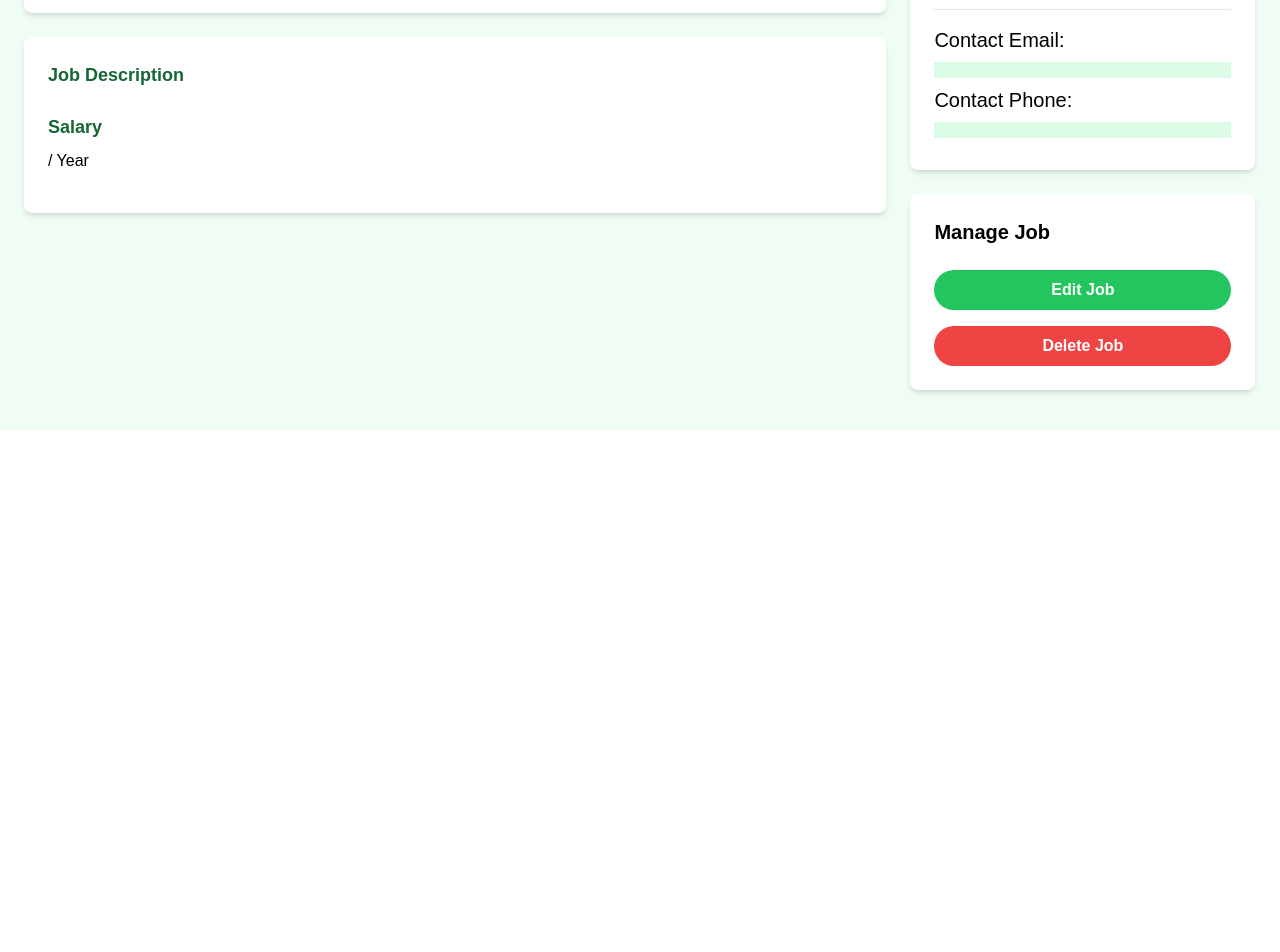
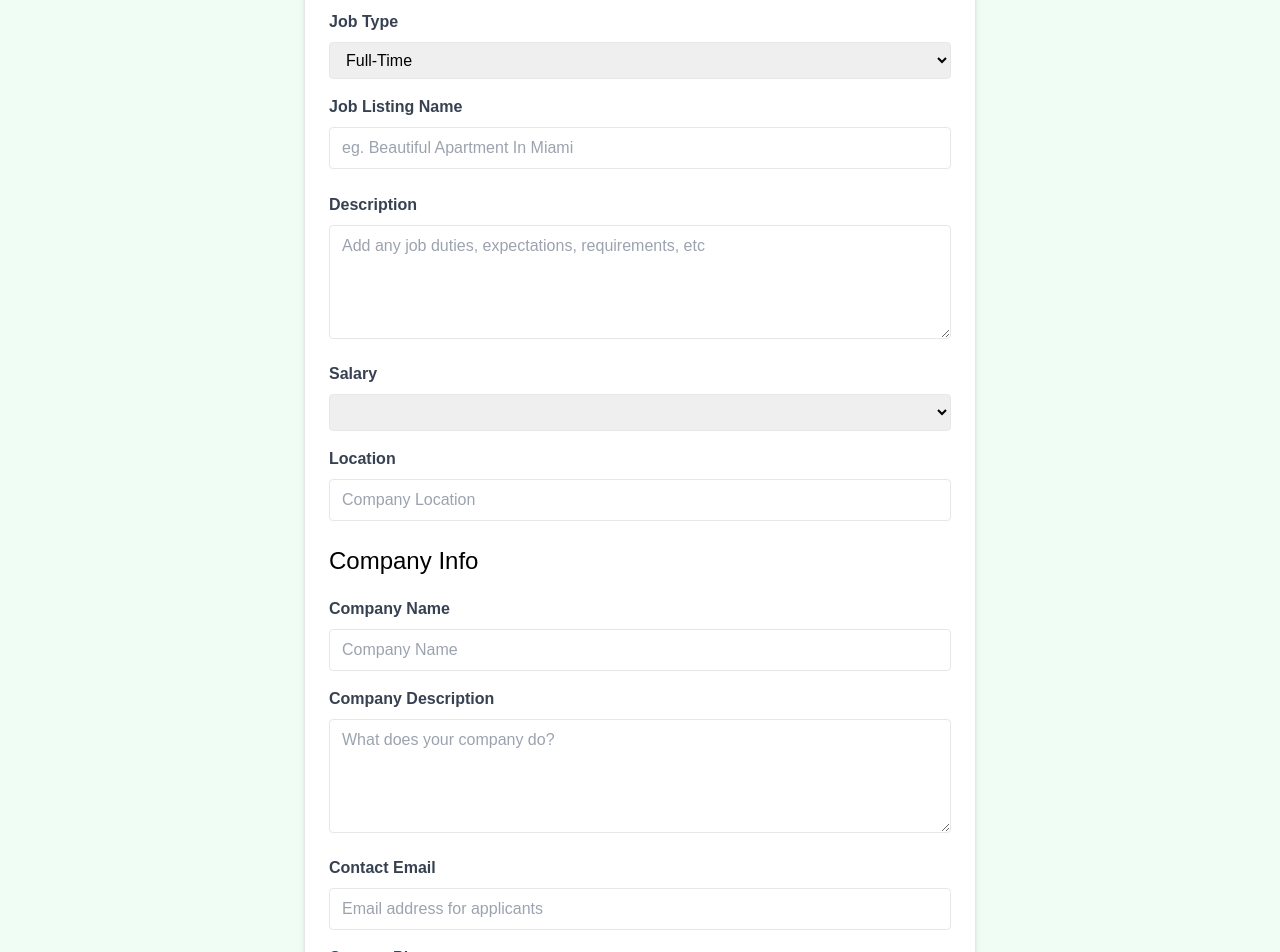
Before and after one commit to Asad9299/vue-job-listing-for-beginners, a Vue app: page /jobs/add in a window 1280 px wide. Shown: the part 260-1212 px from the top of the page. Before the commit the page ends 800 px from the top, so only its background shows below. Built offline with nearby package versions, Linux system fonts and the light colour scheme; no server answers.

Commit message:
Add Job View and API Integrated

```diff
--- a/src/jobs.json
+++ b/src/jobs.json
@@ -1,7 +1,7 @@
 {
-    "jobs": [
+  "jobs": [
     {
-      "id": 1,
+      "id": "1",
       "title": "Senior Vue Developer",
       "type": "Full-Time",
       "description": "We are seeking a talented Front-End Developer to join our team in Boston, MA. The ideal candidate will have strong skills in HTML, CSS, and JavaScript, with experience working with modern JavaScript frameworks such as Vue or Angular.",
@@ -15,7 +15,7 @@
       }
     },
     {
-      "id": 2,
+      "id": "2",
       "title": "Front-End Engineer (Vue)",
       "type": "Full-Time",
       "description": "Join our team as a Front-End Developer in sunny Miami, FL. We are looking for a motivated individual with a passion for crafting beautiful and responsive web applications. Experience with UI/UX design principles and a strong attention to detail are highly desirable.",
@@ -29,7 +29,7 @@
       }
     },
     {
-      "id": 3,
+      "id": "3",
       "title": "Vue.js Developer",
       "type": "Full-Time",
       "description": "Are you passionate about front-end development? Join our team in vibrant Brooklyn, NY, and work on exciting projects that make a difference. We offer competitive compensation and a collaborative work environment where your ideas are valued.",
@@ -43,7 +43,7 @@
       }
     },
     {
-      "id": 4,
+      "id": "4",
       "title": "Vue Front-End Developer",
       "type": "Part-Time",
       "description": "Join our team as a Part-Time Front-End Developer in beautiful Pheonix, AZ. We are looking for a self-motivated individual with a passion for creating engaging user experiences. This position offers flexible hours and the opportunity to work remotely.",
@@ -57,7 +57,7 @@
       }
     },
     {
-      "id": 5,
+      "id": "5",
       "title": "Full Stack Vue Developer",
       "type": "Full-Time",
       "description": "Exciting opportunity for a Full-Time Front-End Developer in bustling Atlanta, GA. We are seeking a talented individual with a passion for building elegant and scalable web applications. Join our team and make an impact!",
@@ -71,7 +71,7 @@
       }
     },
     {
-      "id": 6,
+      "id": "6",
       "title": "Vue Native Developer",
       "type": "Full-Time",
       "description": "Join our team as a Front-End Developer in beautiful Portland, OR. We are looking for a skilled and enthusiastic individual to help us create innovative web solutions. Competitive salary and great benefits package available.",
@@ -83,6 +83,48 @@
         "contactEmail": "contact@ipsumlorem.com",
         "contactPhone": "555-555-5555"
       }
+    },
+    {
+      "id": "0c0d",
+      "type": "Remote",
+      "title": "Devin Parker",
+      "description": "Eiusmod velit ullam ",
+      "salary": "$70K - $80K",
+      "location": "Dolor non id beatae ",
+      "company": {
+        "name": "Kelly and Merrill Inc",
+        "description": "Non nihil est et nul",
+        "contactEmail": "dumuzo@mailinator.com",
+        "contactPhone": "+1 (277) 449-9405"
+      }
+    },
+    {
+      "id": "e95c",
+      "type": "Full-Time",
+      "title": "Serena Wilkinson",
+      "description": "Sint voluptatem Exp",
+      "salary": "$80K - $90K",
+      "location": "Eum deserunt ea nobi",
+      "company": {
+        "name": "Lopez Anderson Inc",
+        "description": "In cum enim veniam ",
+        "contactEmail": "femanufe@mailinator.com",
+        "contactPhone": "+1 (926) 229-4787"
+      }
+    },
+    {
+      "id": "8385",
+      "type": "Full-Time",
+      "title": "Adena Buckner",
+      "description": "Nisi hic ut voluptat",
+      "salary": "$80K - $90K",
+      "location": "Culpa unde possimus",
+      "company": {
+        "name": "Conway and Cohen LLC",
+        "description": "Suscipit dolore ulla",
+        "contactEmail": "popu@mailinator.com",
+        "contactPhone": "+1 (444) 263-9829"
+      }
     }
   ]
 }
--- a/src/routes/index.js
+++ b/src/routes/index.js
@@ -2,6 +2,7 @@
 import HomeView from "@/views/HomeView.vue";
 import JobsView from "@/views/JobsView.vue";
 import JobView from "@/views/JobView.vue";
+import AddJobView from "@/views/AddJobView.vue";
 import NotFoundView from "@/views/NotFoundView.vue";
 
 const router = createRouter({
@@ -18,6 +19,11 @@
             component: JobsView
         },
         {
+            path: '/jobs/add',
+            name: 'job-add',
+            component: AddJobView
+        },
+        {
             path: '/jobs/:id',
             name: 'job',
             component: JobView
--- /dev/null
+++ b/src/views/AddJobView.vue
@@ -0,0 +1,213 @@
+<script setup>
+import router from '@/routes';
+import axios from 'axios';
+import { reactive } from 'vue';
+
+    const form = reactive({
+        type: 'Full-Time',
+        title: '',
+        description: '',
+        salary: '',
+        location: '',
+        company:  {
+            name: '',
+            description: '',
+            contactEmail: '',
+            contactPhone: '',
+        },
+    });
+
+    const saveJob = async () => {
+        const newJob = {
+            type: form.type,
+            title: form.title,
+            description: form.description,
+            salary: form.salary,
+            location: form.location,
+            company:  {
+                name: form.company.name,
+                description: form.company.description,
+                contactEmail: form.company.contactEmail,
+                contactPhone: form.company.contactPhone,
+            }
+        }
+        const response = await axios.post('/api/jobs', newJob);
+        router.push(`/jobs/${response.data.id}`);
+    };
+</script>
+
+<template>
+
+    <section class="bg-green-50">
+      <div class="container m-auto max-w-2xl py-24">
+        <div
+          class="bg-white px-6 py-8 mb-4 shadow-md rounded-md border m-4 md:m-0"
+        >
+          <form @submit.prevent="saveJob()">
+            <h2 class="text-3xl text-center font-semibold mb-6">Add Job</h2>
+
+            <div class="mb-4">
+              <label for="type" class="block text-gray-700 font-bold mb-2"
+                >Job Type</label
+              >
+              <select
+                v-model="form.type"
+                id="type"
+                name="type"
+                class="border rounded w-full py-2 px-3"
+                required
+              >
+                <option value="Full-Time">Full-Time</option>
+                <option value="Part-Time">Part-Time</option>
+                <option value="Remote">Remote</option>
+                <option value="Internship">Internship</option>
+              </select>
+            </div>
+
+            <div class="mb-4">
+              <label class="block text-gray-700 font-bold mb-2"
+                >Job Listing Name</label
+              >
+              <input
+                v-model="form.title"
+                type="text"
+                id="name"
+                name="name"
+                class="border rounded w-full py-2 px-3 mb-2"
+                placeholder="eg. Beautiful Apartment In Miami"
+                required
+              />
+            </div>
+            <div class="mb-4">
+              <label
+                for="description"
+                class="block text-gray-700 font-bold mb-2"
+                >Description</label
+              >
+              <textarea
+                v-model="form.description"
+                id="description"
+                name="description"
+                class="border rounded w-full py-2 px-3"
+                rows="4"
+                placeholder="Add any job duties, expectations, requirements, etc"
+              ></textarea>
+            </div>
+
+            <div class="mb-4">
+              <label for="type" class="block text-gray-700 font-bold mb-2"
+                >Salary</label
+              >
+              <select
+                v-model="form.salary"
+                id="salary"
+                name="salary"
+                class="border rounded w-full py-2 px-3"
+                required
+              >
+                <option value="Under $50K">under $50K</option>
+                <option value="$50K - $60K">$50 - $60K</option>
+                <option value="$60K - $70K">$60 - $70K</option>
+                <option value="$70K - $80K">$70 - $80K</option>
+                <option value="$80K - $90K">$80 - $90K</option>
+                <option value="$90K - $100K">$90 - $100K</option>
+                <option value="$100K - $125K">$100 - $125K</option>
+                <option value="$125K - $150K">$125 - $150K</option>
+                <option value="$150K - $175K">$150 - $175K</option>
+                <option value="$175K - $200K">$175 - $200K</option>
+                <option value="Over $200K">Over $200K</option>
+              </select>
+            </div>
+
+            <div class="mb-4">
+              <label class="block text-gray-700 font-bold mb-2">
+                Location
+              </label>
+              <input
+                v-model="form.location"
+                type="text"
+                id="location"
+                name="location"
+                class="border rounded w-full py-2 px-3 mb-2"
+                placeholder="Company Location"
+                required
+              />
+            </div>
+
+            <h3 class="text-2xl mb-5">Company Info</h3>
+
+            <div class="mb-4">
+              <label for="company" class="block text-gray-700 font-bold mb-2"
+                >Company Name</label
+              >
+              <input
+                v-model="form.company.name"
+                type="text"
+                id="company"
+                name="company"
+                class="border rounded w-full py-2 px-3"
+                placeholder="Company Name"
+              />
+            </div>
+
+            <div class="mb-4">
+              <label
+                for="company_description"
+                class="block text-gray-700 font-bold mb-2"
+                >Company Description</label
+              >
+              <textarea
+                v-model="form.company.description"
+                id="company_description"
+                name="company_description"
+                class="border rounded w-full py-2 px-3"
+                rows="4"
+                placeholder="What does your company do?"
+              ></textarea>
+            </div>
+
+            <div class="mb-4">
+              <label
+                for="contact_email"
+                class="block text-gray-700 font-bold mb-2"
+                >Contact Email</label
+              >
+              <input
+                v-model="form.company.contactEmail"
+                type="email"
+                id="contact_email"
+                name="contact_email"
+                class="border rounded w-full py-2 px-3"
+                placeholder="Email address for applicants"
+                required
+              />
+            </div>
+            <div class="mb-4">
+              <label
+                for="contact_phone"
+                class="block text-gray-700 font-bold mb-2"
+                >Contact Phone</label
+              >
+              <input
+                v-model="form.company.contactPhone"
+                type="tel"
+                id="contact_phone"
+                name="contact_phone"
+                class="border rounded w-full py-2 px-3"
+                placeholder="Optional phone for applicants"
+              />
+            </div>
+
+            <div>
+              <button
+                class="bg-green-500 hover:bg-green-600 text-white font-bold py-2 px-4 rounded-full w-full focus:outline-none focus:shadow-outline"
+                type="submit"
+              >
+                Add Job
+              </button>
+            </div>
+          </form>
+        </div>
+      </div>
+    </section>
+</template>
```
